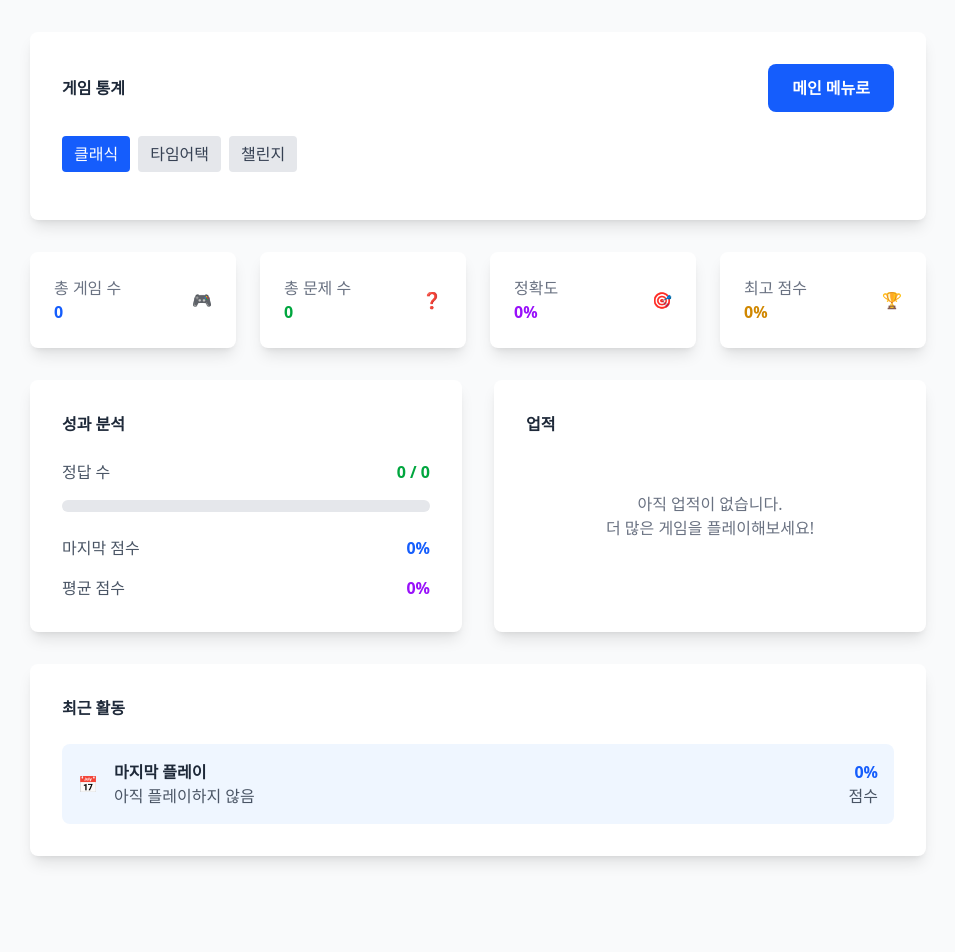
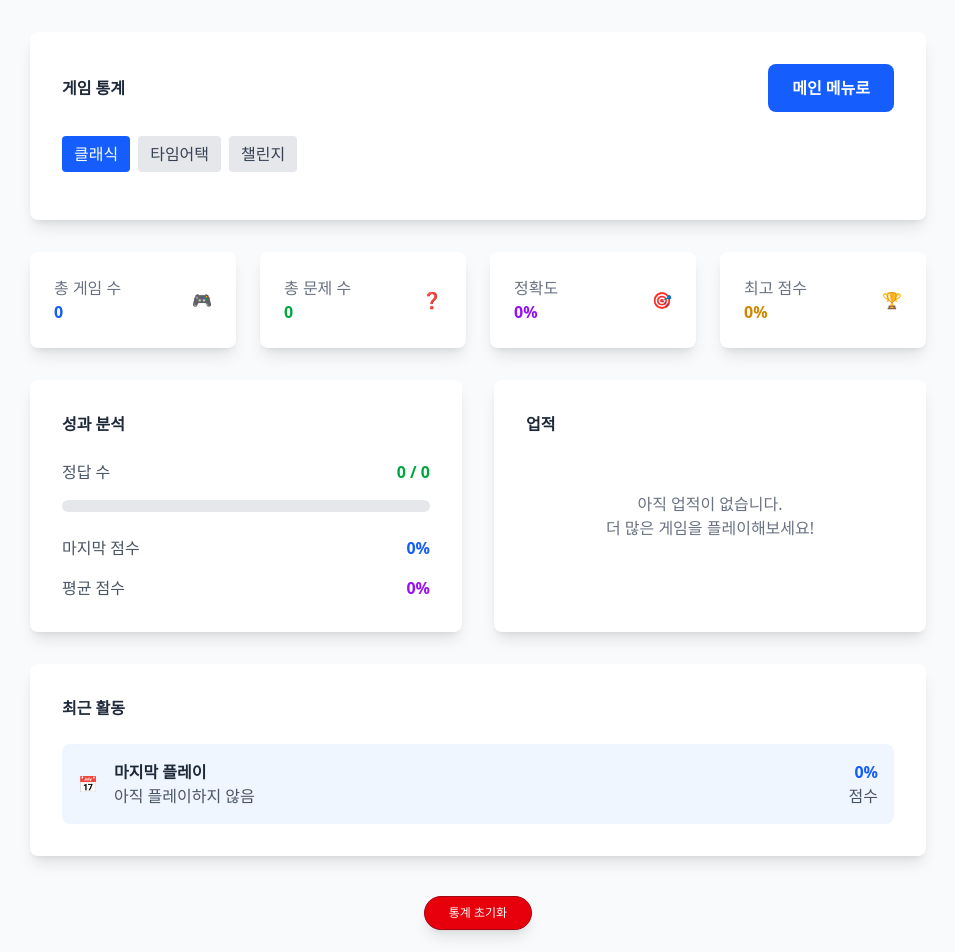
Before and after one commit to ProjectNNA/SangSick, a React (Vite) app: page /statistics in a window 1280 px wide. Shown: the top 952 px of the page, without its empty margins (162-1117 px from the left). Built offline with nearby package versions, Linux system fonts and the light colour scheme.

Commit message:
add reset stats button, fix start game number to 5

```diff
--- a/src/pages/MenuPage.tsx
+++ b/src/pages/MenuPage.tsx
@@ -5,15 +5,27 @@ import { Question } from "../types/quiz";
 
 const MenuPage: React.FC = () => {
   const { state, setQuestionCount, startQuiz, filterQuestions } = useQuiz();
-  const [selectedCount, setSelectedCount] = useState(3);
   const [difficulty, setDifficulty] = useState<number | null>(null);
   const [mainCategory, setMainCategory] = useState<string | null>(null);
   const [subCategory, setSubCategory] = useState<string | null>(null);
   const [categories, setCategories] = useState<string[]>([]);
   const [subCategories, setSubCategories] = useState<string[]>([]);
-  const [filteredQuestions, setFilteredQuestions] = useState<Question[]>(
-    state.questions
+  const defaultFilter = {
+    difficulty: null,
+    mainCategory: null,
+    subCategory: null,
+  };
+  const getDefaultFilteredQuestions = (questions: Question[]) =>
+    questions.filter((q) => true); // All questions, or use filter logic if needed
+
+  const [filteredQuestions, setFilteredQuestions] = useState<Question[]>(() =>
+    getDefaultFilteredQuestions(state.questions)
   );
+  const initialCount =
+    getDefaultFilteredQuestions(state.questions).length >= 5
+      ? 5
+      : getDefaultFilteredQuestions(state.questions).length;
+  const [selectedCount, setSelectedCount] = useState(initialCount);
   const [showFilters, setShowFilters] = useState(false);
   const [pendingStart, setPendingStart] = useState(false);
   const navigate = useNavigate();
--- a/src/pages/StatisticsPage.tsx
+++ b/src/pages/StatisticsPage.tsx
@@ -2,7 +2,7 @@ import React, { useState, useEffect } from "react";
 import { useNavigate } from "react-router-dom";
 // import { useQuiz } from "../context/QuizContext";
 import { GameStats, GameMode, initialGameStats } from "../data/gameStats";
-import { loadGameStats } from "../utils/statsUtils";
+import { loadGameStats, resetGameStats } from "../utils/statsUtils";
 
 const StatisticsPage: React.FC = () => {
   const navigate = useNavigate();
@@ -73,6 +73,14 @@ const StatisticsPage: React.FC = () => {
     }
 
     return badges;
+  };
+
+  // Handler for resetting stats
+  const handleResetStats = () => {
+    if (window.confirm("정말로 모든 게임 통계를 초기화하시겠습니까?")) {
+      resetGameStats();
+      window.location.reload();
+    }
   };
 
   return (
@@ -275,6 +283,16 @@ const StatisticsPage: React.FC = () => {
           </div>
         </div>
       </div>
+      {/* Reset Button below all components */}
+      <div className="flex justify-center mt-10">
+        <button
+          onClick={handleResetStats}
+          className="bg-red-600 hover:bg-red-700 text-white text-xs px-6 py-2 rounded-full shadow-lg border border-red-800"
+          title="게임 통계 초기화"
+        >
+          통계 초기화
+        </button>
+      </div>
     </div>
   );
 };
```
